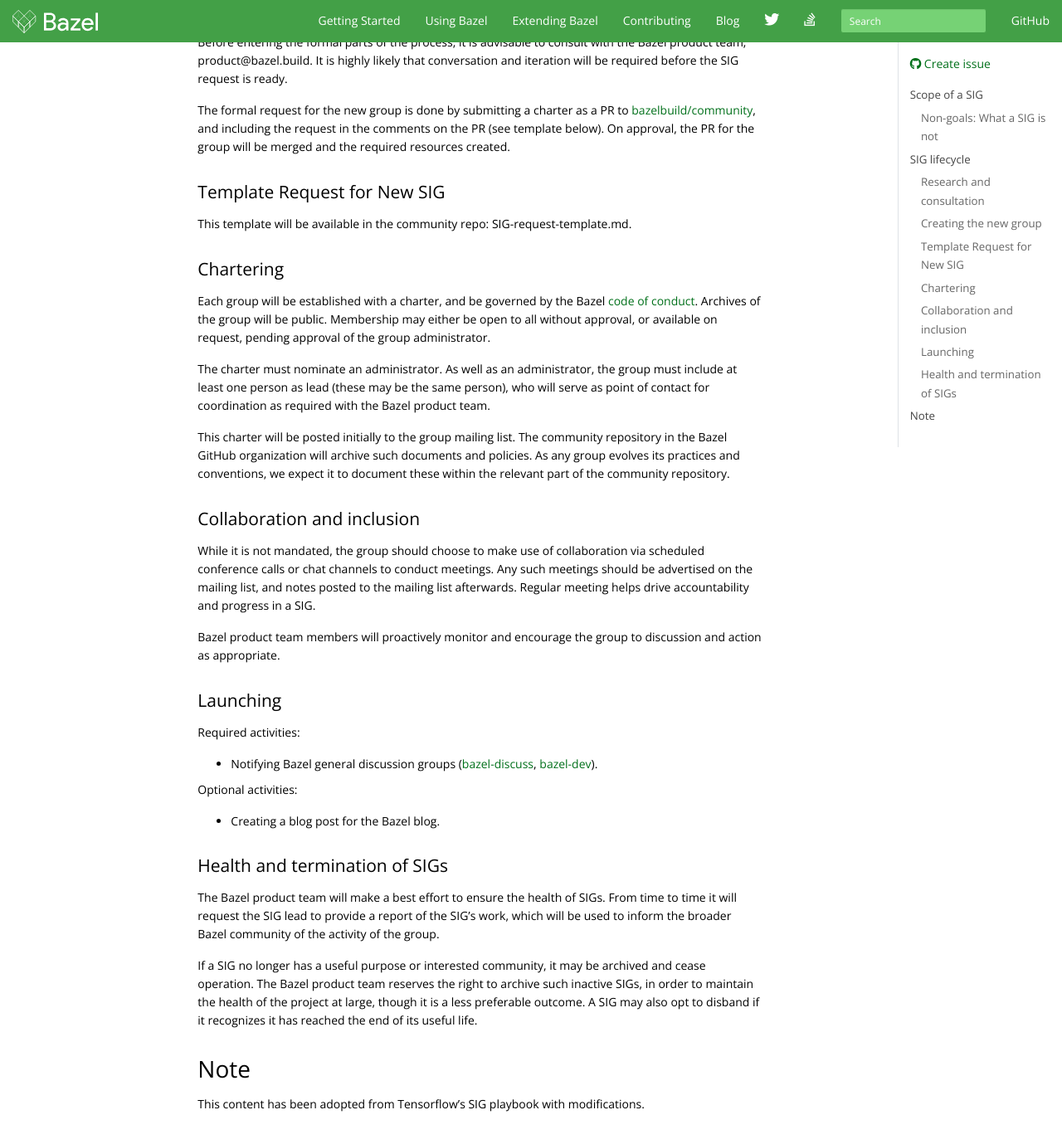
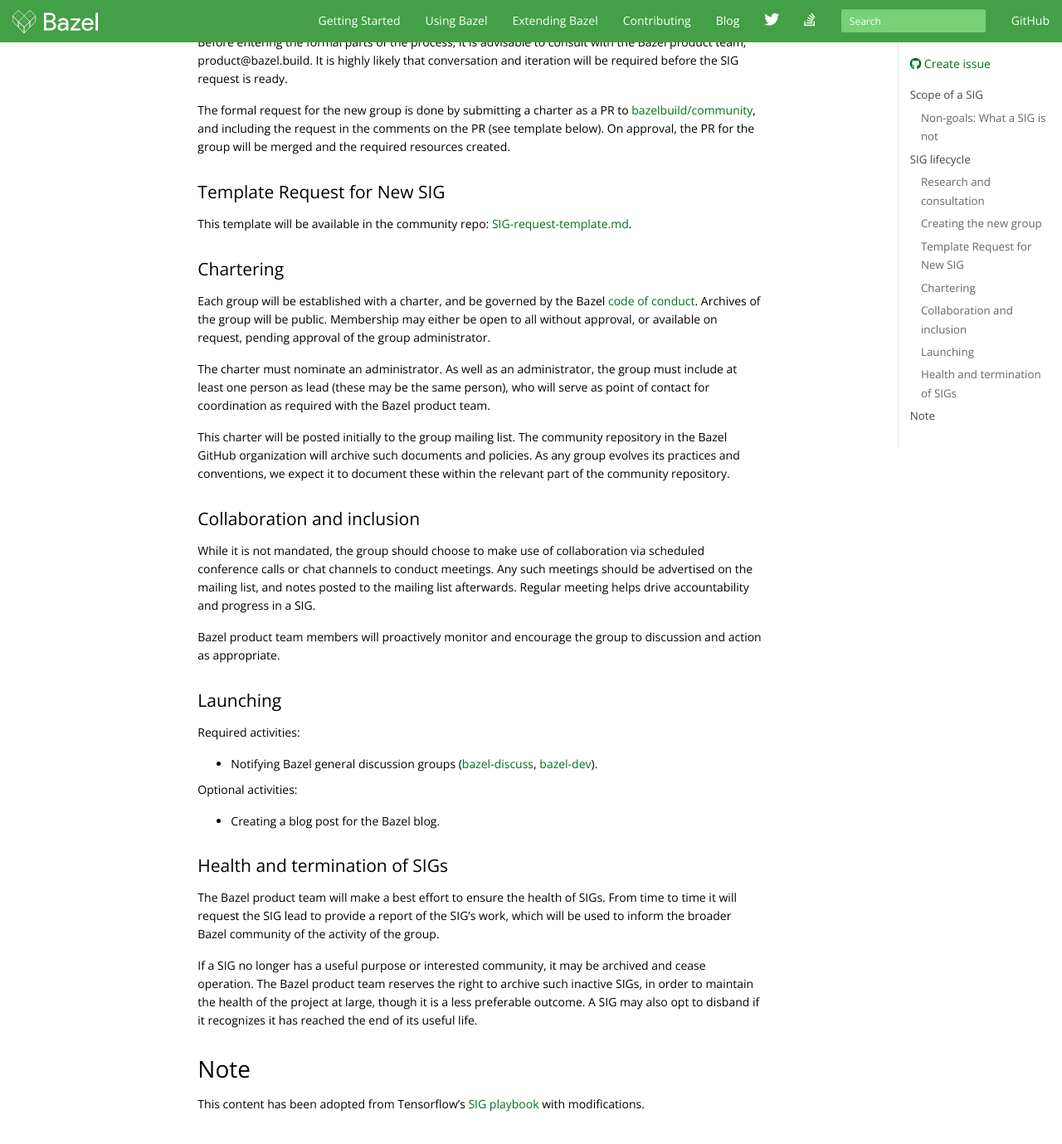
Before and after one commit to bazelbuild/bazel-website, a Jekyll site: the page built from sig.md, in a window 1280 px wide and 1400 px high, scrolled down 1533 px. Shown: the top 1379 px of the window at 83% size. Built offline with Jekyll 4.4.1, drawn with Linux system fonts in a browser that asks for light colours; nearby versions of some CDN libraries; library files that are not in the unit come from our copies; comment, search, counter and statistics services are not loaded; the table of contents is made by our own code; some of the changed lines change nothing that is shown.

Commit message:
Update sig.md

```diff
--- a/sig.md
+++ b/sig.md
@@ -79,7 +79,8 @@ the comments on the PR (see template below). On approval, the PR for the group w
 and the required resources created.
 
 ### Template Request for New SIG
-This template will be available in the community repo: SIG-request-template.md.
+This template will be available in the community repo:
+[SIG-request-template.md](https://github.com/bazelbuild/community/blob/master/governance/SIG-request-template.md).
 
 ### Chartering
 Each group will be established with a charter, and be governed by the Bazel
@@ -127,4 +128,5 @@ outcome. A SIG may also opt to disband if it recognizes it has reached the end o
 useful life.
 
 ## Note
-This content has been adopted from Tensorflow’s SIG playbook with modifications.
+This content has been adopted from Tensorflow’s
+[SIG playbook](https://www.tensorflow.org/community/sig_playbook) with modifications.
```
